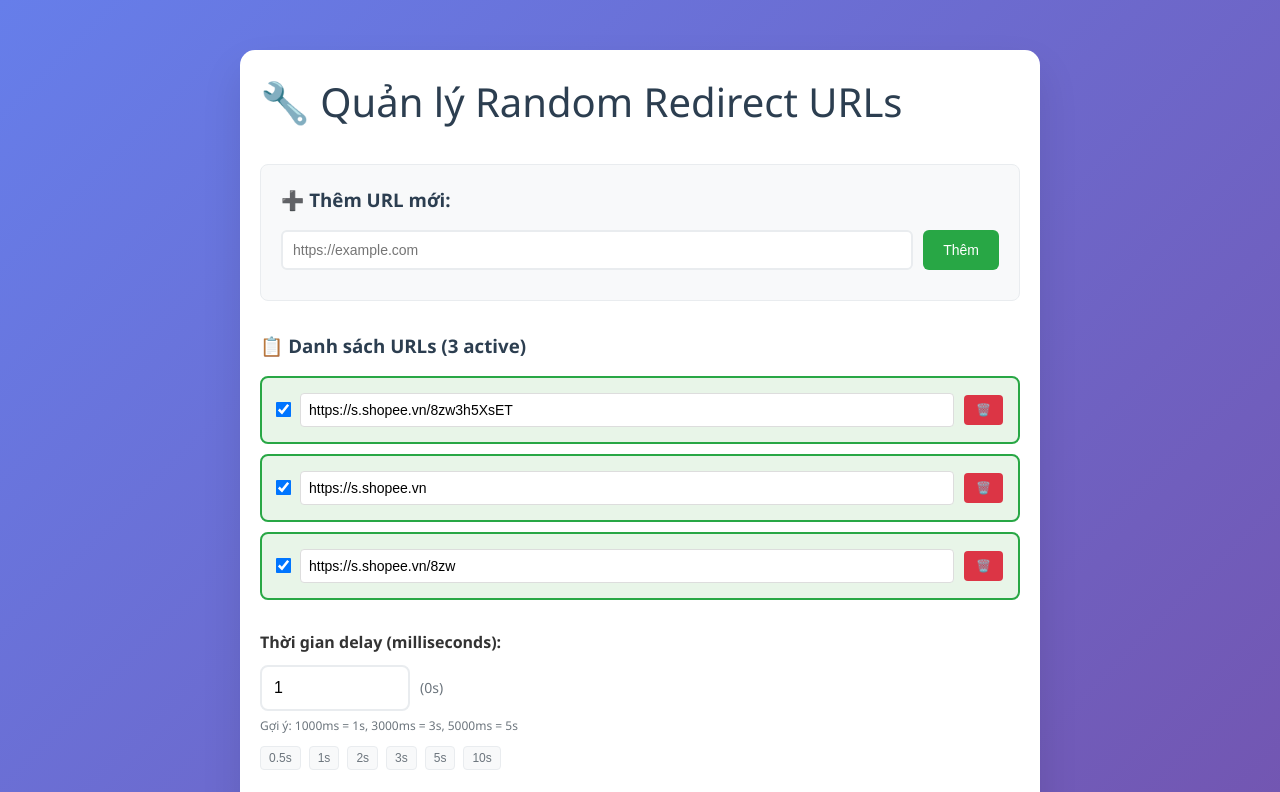
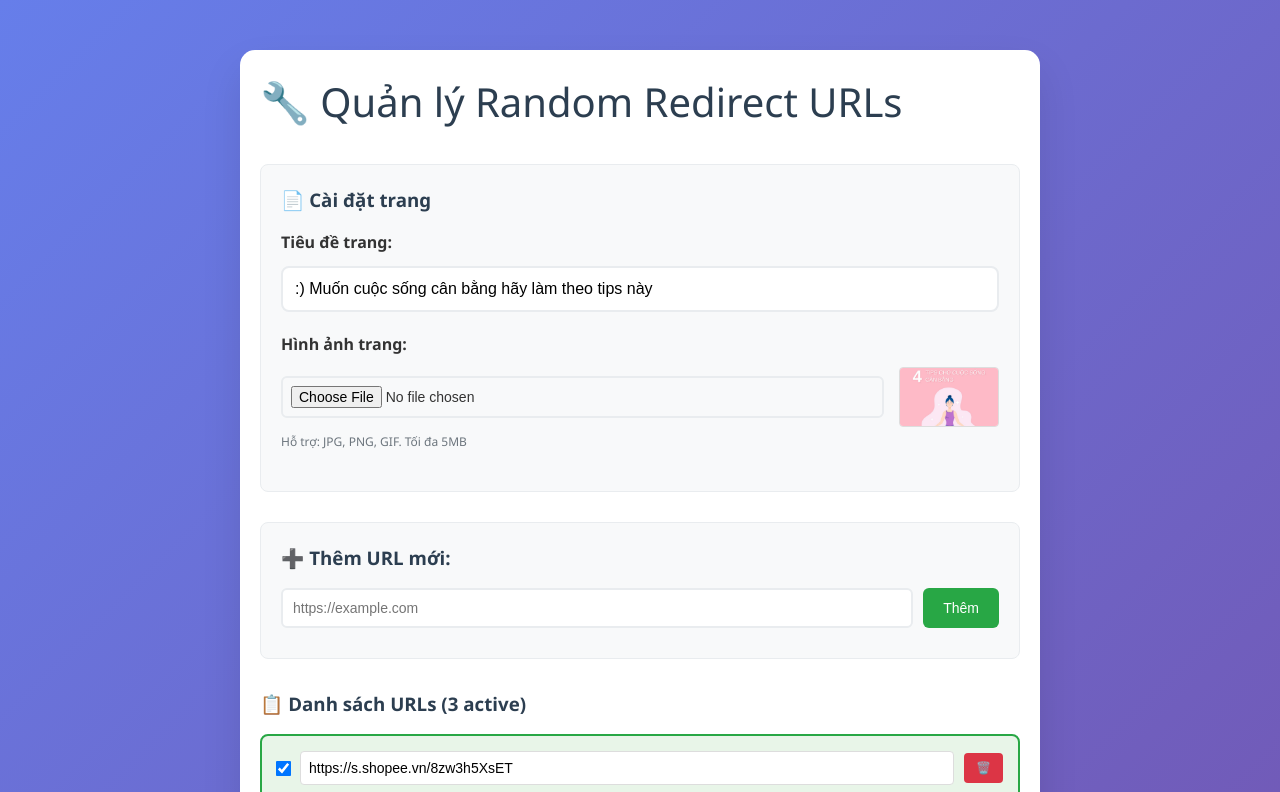
Before and after one commit to liveordeath/facebookshare, a Next.js app: page /admin in a window 1280 px wide. Shown: the top 792 px of the page. Built offline with nearby package versions, Linux system fonts and the light colour scheme.

Commit message:
Feature: Added image upload and title editing to admin panel with dynamic metadata

```diff
--- a/app/admin/page.tsx
+++ b/app/admin/page.tsx
@@ -8,6 +8,11 @@ export default function AdminPage() {
   const [urls, setUrls] = useState(urlList)
   const [isSaved, setIsSaved] = useState(false)
   const [newUrl, setNewUrl] = useState('')
+  const [pageSettings, setPageSettings] = useState({
+    title: ':) Muốn cuộc sống cân bằng hãy làm theo tips này',
+    image: '/images/image.png'
+  })
+  const [isUploading, setIsUploading] = useState(false)
 
   useEffect(() => {
     // Load config từ API
@@ -18,6 +23,9 @@ export default function AdminPage() {
           const data = await response.json()
           setConfig(data.config)
           setUrls(data.urls)
+          if (data.pageSettings) {
+            setPageSettings(data.pageSettings)
+          }
         }
       } catch (error) {
         console.error('Error loading config:', error)
@@ -33,7 +41,7 @@ export default function AdminPage() {
         headers: {
           'Content-Type': 'application/json',
         },
-        body: JSON.stringify({ config, urls }),
+        body: JSON.stringify({ config, urls, pageSettings }),
       })
 
       if (response.ok) {
@@ -76,6 +84,33 @@ export default function AdminPage() {
     ))
   }
 
+  const handleImageUpload = async (event: React.ChangeEvent<HTMLInputElement>) => {
+    const file = event.target.files?.[0]
+    if (!file) return
+
+    setIsUploading(true)
+    try {
+      const formData = new FormData()
+      formData.append('image', file)
+
+      const response = await fetch('/api/upload', {
+        method: 'POST',
+        body: formData,
+      })
+
+      if (response.ok) {
+        const data = await response.json()
+        setPageSettings(prev => ({ ...prev, image: data.url }))
+      } else {
+        console.error('Upload failed')
+      }
+    } catch (error) {
+      console.error('Upload error:', error)
+    } finally {
+      setIsUploading(false)
+    }
+  }
+
   return (
     <div style={{
       maxWidth: '800px',
@@ -88,6 +123,79 @@ export default function AdminPage() {
       <h1 style={{ color: '#2c3e50', marginBottom: '30px' }}>
         🔧 Quản lý Random Redirect URLs
       </h1>
+
+      {/* Page Settings */}
+      <div style={{
+        marginBottom: '30px',
+        padding: '20px',
+        background: '#f8f9fa',
+        borderRadius: '8px',
+        border: '1px solid #e9ecef'
+      }}>
+        <h3 style={{ color: '#2c3e50', marginBottom: '15px' }}>📄 Cài đặt trang</h3>
+
+        {/* Title Editor */}
+        <div style={{ marginBottom: '20px' }}>
+          <label style={{ display: 'block', marginBottom: '10px', fontWeight: 'bold' }}>
+            Tiêu đề trang:
+          </label>
+          <input
+            type="text"
+            value={pageSettings.title}
+            onChange={(e) => setPageSettings(prev => ({ ...prev, title: e.target.value }))}
+            style={{
+              width: '100%',
+              padding: '12px',
+              border: '2px solid #e9ecef',
+              borderRadius: '8px',
+              fontSize: '16px'
+            }}
+            placeholder="Nhập tiêu đề trang..."
+          />
+        </div>
+
+        {/* Image Upload */}
+        <div style={{ marginBottom: '20px' }}>
+          <label style={{ display: 'block', marginBottom: '10px', fontWeight: 'bold' }}>
+            Hình ảnh trang:
+          </label>
+          <div style={{ display: 'flex', gap: '15px', alignItems: 'center' }}>
+            <div style={{ flex: 1 }}>
+              <input
+                type="file"
+                accept="image/*"
+                onChange={handleImageUpload}
+                style={{
+                  width: '100%',
+                  padding: '8px',
+                  border: '2px solid #e9ecef',
+                  borderRadius: '6px',
+                  fontSize: '14px'
+                }}
+                disabled={isUploading}
+              />
+              {isUploading && (
+                <div style={{ color: '#007bff', fontSize: '14px', marginTop: '5px' }}>
+                  ⏳ Đang upload...
+                </div>
+              )}
+            </div>
+            <div style={{ width: '100px', height: '60px', border: '1px solid #ddd', borderRadius: '4px', overflow: 'hidden' }}>
+              <img
+                src={pageSettings.image}
+                alt="Preview"
+                style={{ width: '100%', height: '100%', objectFit: 'cover' }}
+                onError={(e) => {
+                  e.currentTarget.style.display = 'none'
+                }}
+              />
+            </div>
+          </div>
+          <div style={{ marginTop: '5px', fontSize: '12px', color: '#6c757d' }}>
+            Hỗ trợ: JPG, PNG, GIF. Tối đa 5MB
+          </div>
+        </div>
+      </div>
 
       {/* Thêm URL mới */}
       <div style={{
--- a/app/api/config/route.ts
+++ b/app/api/config/route.ts
@@ -42,9 +42,17 @@ export async function GET() {
 export async function POST(request: NextRequest) {
   try {
     const body = await request.json()
-    const { config, urls } = body
+    const { config, urls, pageSettings } = body
 
-    const data = { config, urls, updatedAt: new Date().toISOString() }
+    const data = {
+      config,
+      urls,
+      pageSettings: pageSettings || {
+        title: ':) Muốn cuộc sống cân bằng hãy làm theo tips này',
+        image: '/images/image.png'
+      },
+      updatedAt: new Date().toISOString()
+    }
 
     if (await writeConfig(data)) {
       return NextResponse.json({ success: true, data })
--- a/app/layout.tsx
+++ b/app/layout.tsx
@@ -1,20 +1,41 @@
 import type { Metadata } from 'next'
 import './globals.css'
 
-export const metadata: Metadata = {
-  metadataBase: new URL(process.env.VERCEL_URL ? `https://${process.env.VERCEL_URL}` : 'https://your-domain.vercel.app'),
-  title: 'Muốn cuộc sống cân bằng hãy làm theo tips này',
+// Dynamic metadata function
+export async function generateMetadata(): Promise<Metadata> {
+  let pageSettings = {
+    title: ':) Muốn cuộc sống cân bằng hãy làm theo tips này',
+    image: '/images/image.png'
+  }
+
+  try {
+    const response = await fetch(`${process.env.VERCEL_URL ? `https://${process.env.VERCEL_URL}` : 'http://localhost:3000'}/api/config`, {
+      cache: 'no-store'
+    })
+    if (response.ok) {
+      const data = await response.json()
+      if (data.pageSettings) {
+        pageSettings = data.pageSettings
+      }
+    }
+  } catch (error) {
+    console.error('Error loading page settings:', error)
+  }
+
+  return {
+    metadataBase: new URL(process.env.VERCEL_URL ? `https://${process.env.VERCEL_URL}` : 'https://facebookshare-roan.vercel.app'),
+    title: pageSettings.title,
     description: 'Khám phá 4 bí quyết đơn giản để có cuộc sống cân bằng và hạnh phúc hơn. Từ skincare đến mindfulness, tìm hiểu cách chăm sóc bản thân toàn diện.',
     keywords: 'tips cuộc sống, cân bằng, skincare, mindfulness, self-care, candid',
     authors: [{ name: 'Candid Skincare' }],
     openGraph: {
-    title: ':) Muốn cuộc sống cân bằng hãy làm theo tips này',
+      title: pageSettings.title,
       description: 'Khám phá 4 bí quyết đơn giản để có cuộc sống cân bằng và hạnh phúc hơn. Từ skincare đến mindfulness, tìm hiểu cách chăm sóc bản thân toàn diện.',
       url: '/',
       siteName: 'Candid Skincare',
       images: [
         {
-        url: '/images/image.png',
+          url: pageSettings.image,
           width: 1200,
           height: 630,
           alt: 'Hình ảnh demo',
@@ -25,9 +46,9 @@ export const metadata: Metadata = {
     },
     twitter: {
       card: 'summary_large_image',
-    title: 'Muốn cuộc sống cân bằng hãy làm theo tips này nhé',
+      title: pageSettings.title,
       description: 'Khám phá 4 bí quyết đơn giản để có cuộc sống cân bằng và hạnh phúc hơn.',
-    images: ['/images/image.png'],
+      images: [pageSettings.image],
     },
     robots: {
       index: true,
@@ -41,6 +62,7 @@ export const metadata: Metadata = {
       },
     },
   }
+}
 
 export default function RootLayout({
   children,
```
Also changed, not shown: app/api/upload/route.ts (added, +51 -0 lines), app/page.tsx (+24 -5 lines). Lines whose indentation alone changed are shown as unchanged.
